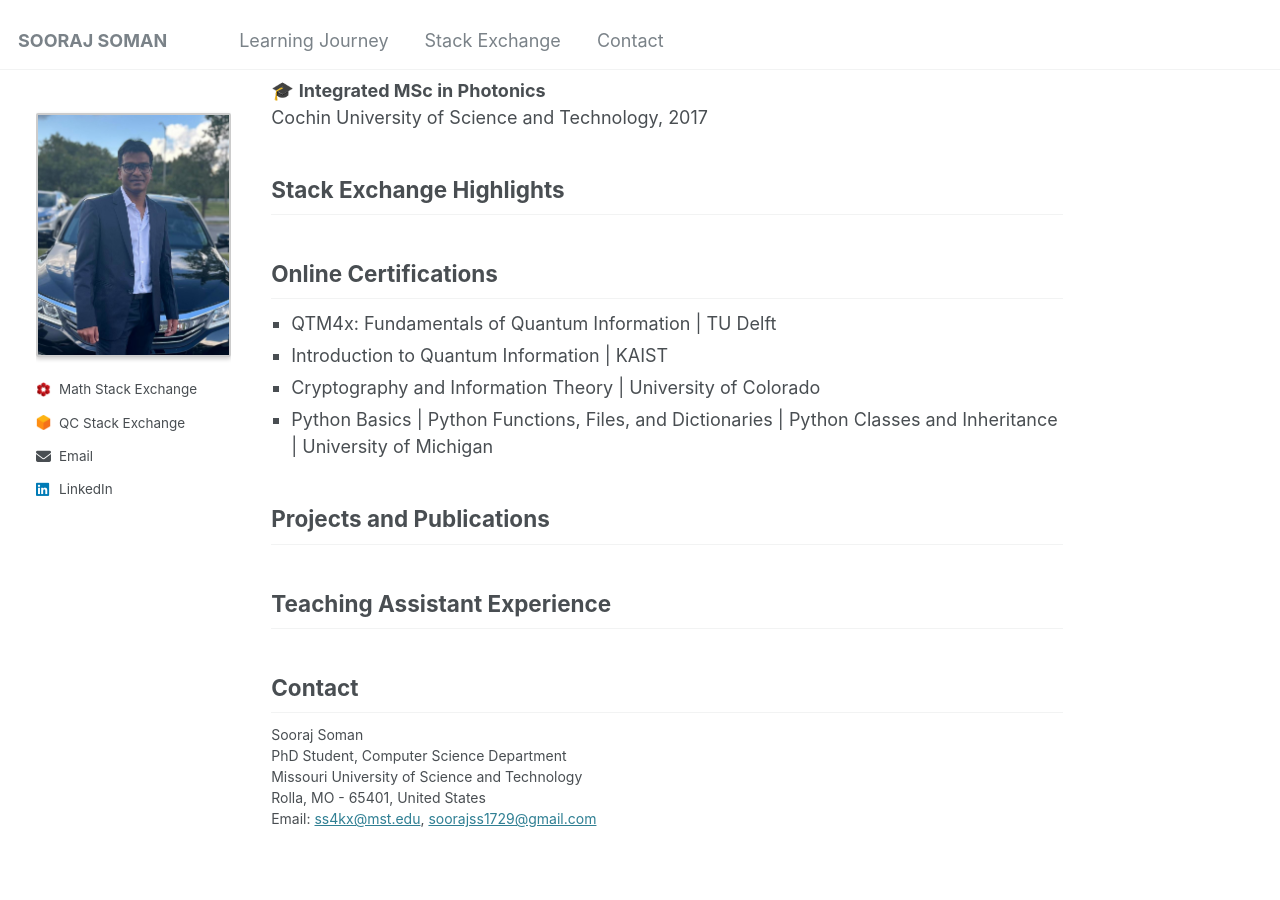
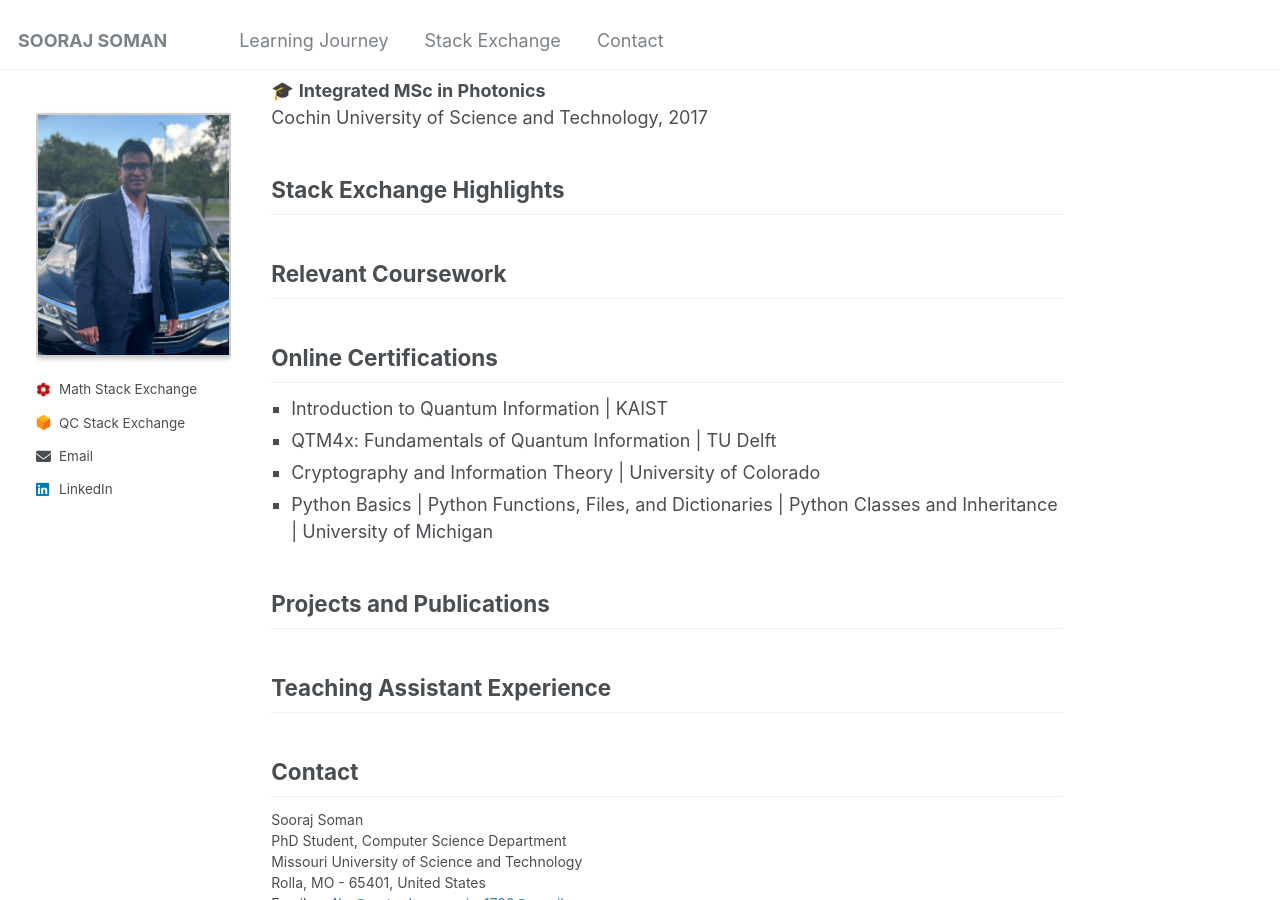
Before and after one commit to soorajss1729/soorajss1729.github.io, a Jekyll site: the page built from _pages/about.md, in a window 1280 px wide and 900 px high, scrolled down 820 px. Built offline with Jekyll 4.4.1, drawn with Linux system fonts in a browser that asks for light colours.

Commit message:
Update about.md

```diff
--- a/_pages/about.md
+++ b/_pages/about.md
@@ -63,6 +63,10 @@
 
 ## Stack Exchange Highlights
 
+
+## Relevant Coursework
+
+
 <style>
 .stac-list ul {
     list-style-type: square; /* Black square bullets */
@@ -81,8 +85,8 @@
 
 <div class="stac-list">
 <ul>
+    <li>Introduction to Quantum Information | KAIST</li>
     <li>QTM4x: Fundamentals of Quantum Information | TU Delft</li>
-    <li>Introduction to Quantum Information | KAIST</li>
     <li>Cryptography and Information Theory | University of Colorado</li>
     <li>Python Basics | Python Functions, Files, and Dictionaries | Python Classes and Inheritance | University of Michigan</li>
 </ul>
```
